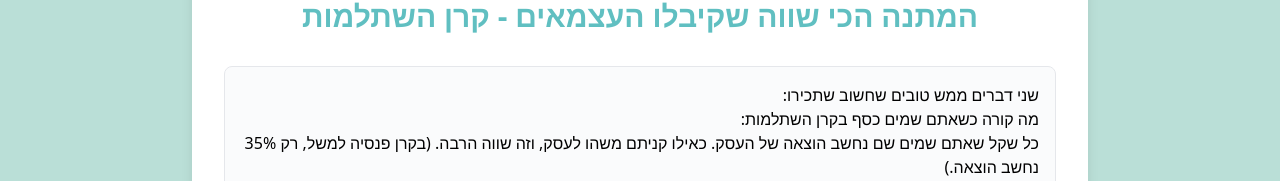
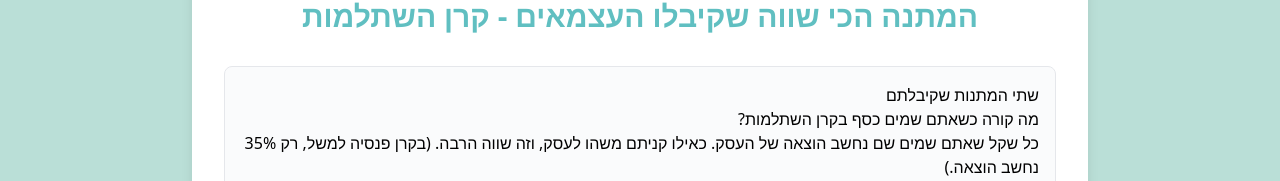
Before and after one commit to Zevik/Atsmai, a Next.js app: page /deposit-fund-for-freelancers in a window 1280 px wide. Shown: the part 146-327 px from the top of the page. Built offline with nearby package versions, Linux system fonts and the light colour scheme.

Commit message:
Fix combined boxed content rendering in 'קרן השתלמות' page

```diff
--- a/pages/deposit-fund-for-freelancers.js
+++ b/pages/deposit-fund-for-freelancers.js
@@ -9,8 +9,8 @@ const DepositFundForFreelancers = () => {
 
         {/* Combined boxed content */}
         <div className="border p-4 mb-4 rounded-lg bg-gray-50 bg-opacity-75">
-          <p>שני דברים ממש טובים שחשוב שתכירו:</p>
-          <p>מה קורה כשאתם שמים כסף בקרן השתלמות:</p>
+          <h2 className="font-deposit-fund-heading">שתי המתנות שקיבלתם</h2>
+          <p>מה קורה כשאתם שמים כסף בקרן השתלמות?</p>
           <p>כל שקל שאתם שמים שם נחשב הוצאה של העסק. כאילו קניתם משהו לעסק, וזה שווה הרבה. (בקרן פנסיה למשל, רק 35% נחשב הוצאה.)</p>
           <p>הדובדבן שבקצפת - כל הרווחים שתעשו מההשקעות בקרן? לא משלמים עליהם מס! בכל השקעה אחרת בשוק ההון לוקחים מכם 25% מהרווחים, פה - כלום.</p>
           <p>אז כמה אפשר לשים שם?</p>
```
